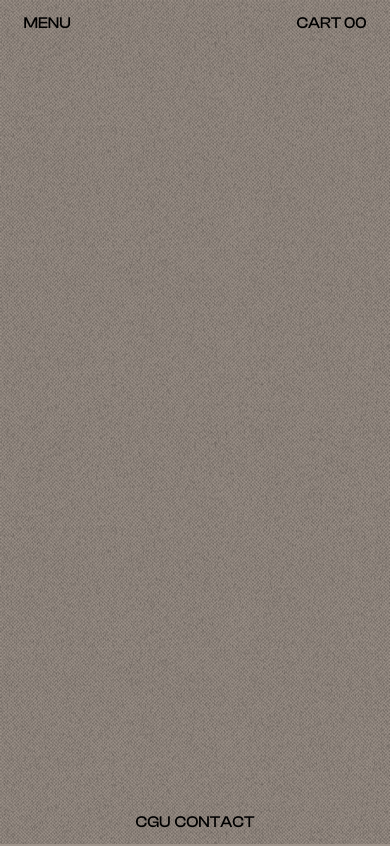
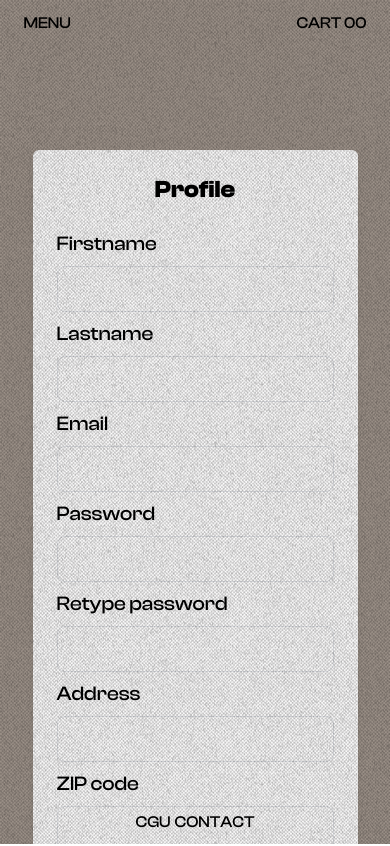
Before and after one commit to Mind-thatsall/front-end-sapes, a React (Vite) app: page /profile in a window 390 px wide. Shown: the top 846 px of the page. Built offline with nearby package versions, Linux system fonts and the light colour scheme.

Commit message:
Fix : Correct the texture display issue on the mobile version of the Profile page by adding: max-h-screen overflow-y-auto

```diff
--- a/src/views/Profile.jsx
+++ b/src/views/Profile.jsx
@@ -3,7 +3,7 @@ import React from "react";
 
 const Profile = () => {
   return (
-    <div className="grid grid-cols-12 grid-rows-12 min-h-screen ">
+    <div className="grid grid-cols-12 grid-rows-12 min-h-screen max-h-screen overflow-y-auto">
 
 
 <div className="col-start-2 row-start-2 col-span-10 sm:col-span-12 md:col-start-5 md:col-span-8 lg:col-start-4 lg:col-span-6 mt-20 p-6 m-auto bg-white rounded-md shadow-md">
```
